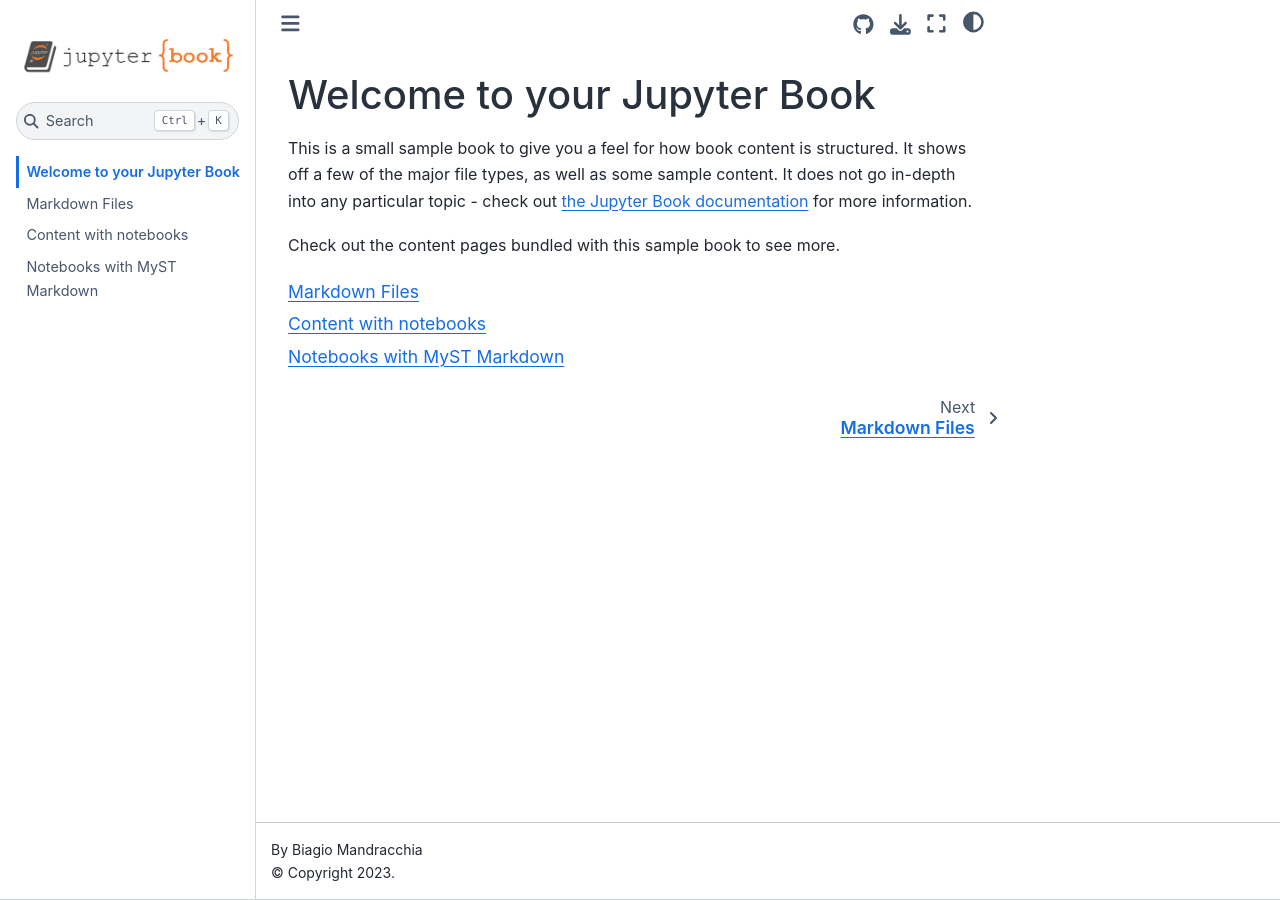
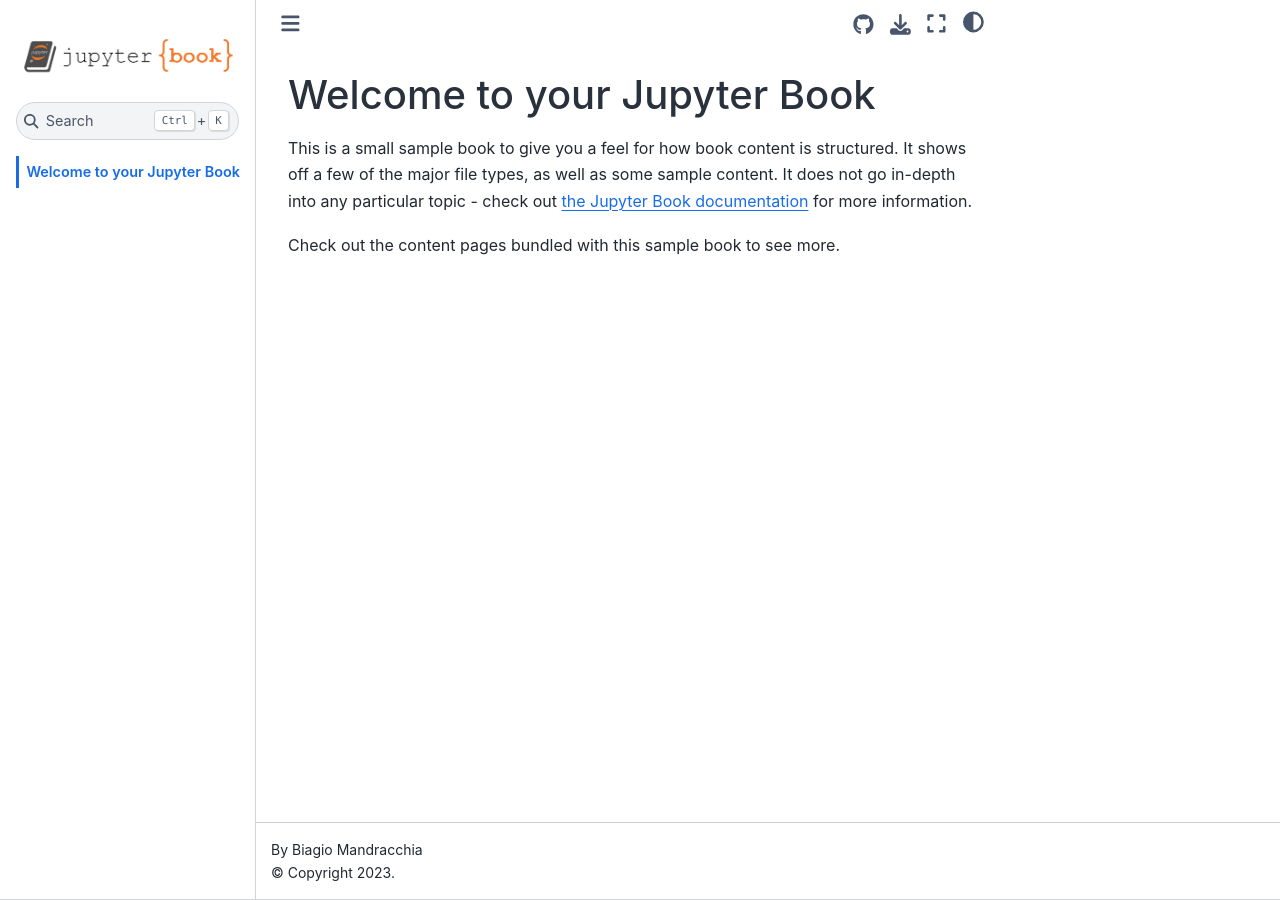
Before and after one commit to bmandracchia/ML4BD, a Jupyter Book: the page built from intro.md, in a window 1280 px wide. Built offline with Jupyter Book 1.0.4 settings and Sphinx 7.4.7 and the Sphinx Book theme 1.1.4, drawn with Linux system fonts in a browser that asks for light colours; pages that are not in the unit, such as notebooks, are missing from menus.

Commit message:
rearrange

```diff
--- a/_config.yml
+++ b/_config.yml
@@ -8,7 +8,7 @@
 # Force re-execution of notebooks on each build.
 # See https://jupyterbook.org/content/execute.html
 execute:
-  execute_notebooks: force
+  execute_notebooks: auto
 
 # Define the name of the latex output file for PDF builds
 latex:
--- a/_toc.yml
+++ b/_toc.yml
@@ -3,8 +3,9 @@
 
 format: jb-book
 root: intro
-chapters:
-- file: markdown
-- file: notebooks
-- file: markdown-notebooks
-- file: 00_python_primer
+title: Introduction
+parts:
+- caption: Computational Tools
+  numbered: true
+  chapters:
+  - file: chapters/00_python_primer
```
Also changed, not shown: 17 other files.
